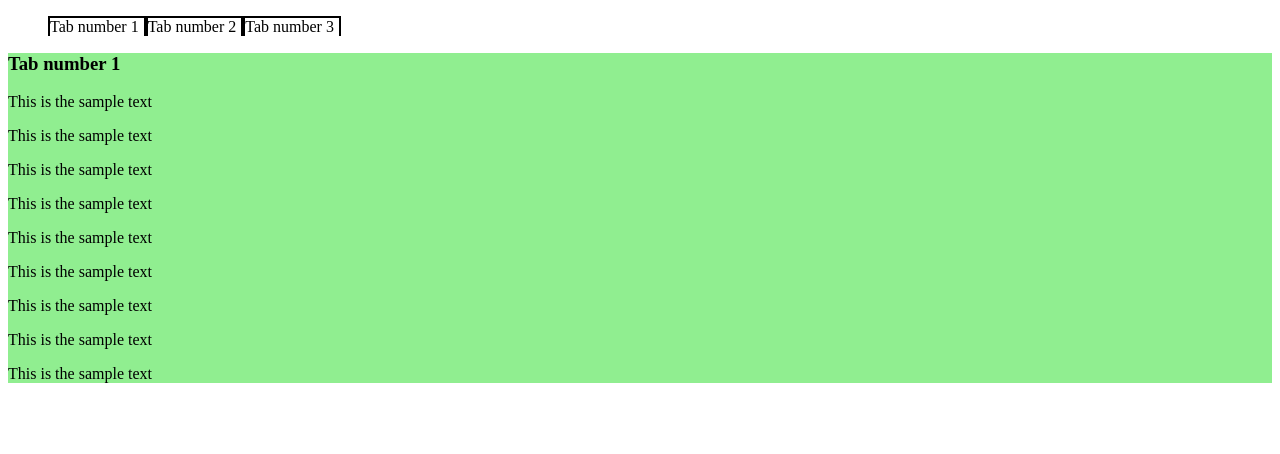
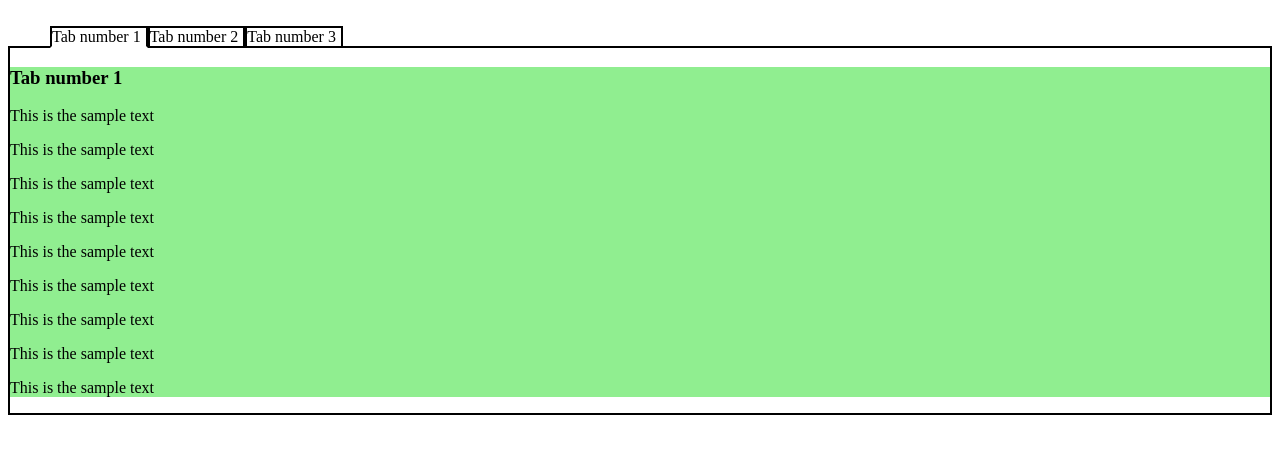
Before and after one commit to Thrage1/tab_practice, a plain HTML site: page index.html in a window 1280 px wide. Drawn offline with Linux system fonts and the light colour scheme.

Commit message:
styled the tabs

```diff
--- a/main.css
+++ b/main.css
@@ -20,5 +20,16 @@ a:hover{
   background: lightblue;
 }
 #tab3{
-  background: #336699;
+  background: #996633;
 }
+#container{
+  border: 2px solid black;
+}
+.active{
+  border-bottom: 2px solid white;
+  top: -2px;
+  z-index: 3px;
+}
+#tabs{
+  border:2px solid white;
+}
--- a/main.js
+++ b/main.js
@@ -8,11 +8,10 @@ window.onload = function(){
   for(var i = 0; i < tabLinks.length; i++){
     tabLinks[i].onclick = function(){
       displayPanel(this);
-      return false;
+
     };
     tabLinks[i].onfocus = function(){
       displayPanel(this);
-      return false;
     };
   }
 function displayPanel(tabToActivate){
```
